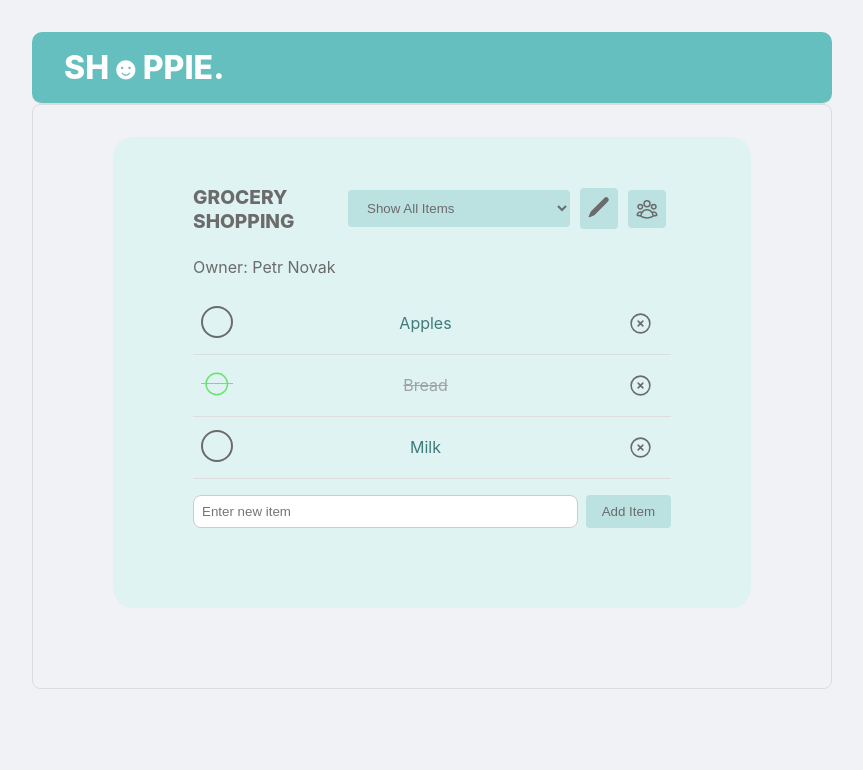
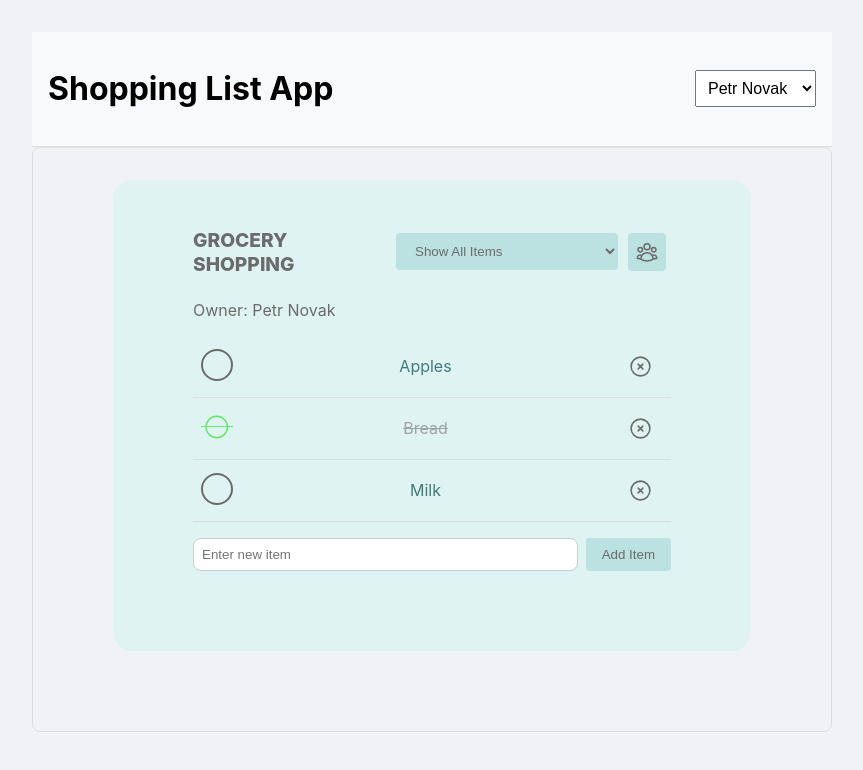
Before and after one commit to SilviaKocianova/SHOPPIE-frontend, a React (Create React App) app: page / in a window 1280 px wide. Shown: the top 770 px of the page, without its empty margins (208-1071 px from the left). Built offline with nearby package versions, Linux system fonts and the light colour scheme.

Commit message:
members - selection (only half works ehm)

```diff
--- a/src/App.js
+++ b/src/App.js
@@ -1,7 +1,7 @@
 import React, { useState } from 'react';
 import './App.css';
-import Header from './components/Header/Header.js';
-import ShoppingListDetail from './components/ShoppingListDetail/ShoppingListDetail.js';
+import Header from './components/Header/Header';
+import ShoppingListDetail from './components/ShoppingListDetail/ShoppingListDetail';
 
 function App() {
   const initialList = {
@@ -15,14 +15,23 @@ function App() {
   };
 
   const [shoppingList, setShoppingList] = useState(initialList);
-  const [user, setUser] = useState({ name: 'Petr Novak', isOwner: true });
   const [members, setMembers] = useState([
     { id: 'member1', name: 'Petr Novak' },
     { id: 'member2', name: 'Anna Smith' },
   ]);
+  const [currentUser, setCurrentUser] = useState(members[0]);
+
+  const handleUserChange = (memberId) => {
+    const selectedMember = members.find((member) => member.id === memberId);
+    setCurrentUser(selectedMember);
+  };
 
   const handleEditName = (newName) => {
-    setShoppingList({ ...shoppingList, name: newName });
+    if (currentUser.isOwner) {
+      setShoppingList({ ...shoppingList, name: newName });
+    } else {
+      alert('Only the owner can edit the name of the shopping list.');
+    }
   };
 
   const handleAddItem = (newItem) => {
@@ -35,46 +44,40 @@ function App() {
   const handleRemoveItem = (itemId) => {
     setShoppingList({
       ...shoppingList,
-      items: shoppingList.items.filter(item => item.id !== itemId),
+      items: shoppingList.items.filter((item) => item.id !== itemId),
     });
   };
 
   const handleMarkAsResolved = (itemId) => {
     setShoppingList({
       ...shoppingList,
-      items: shoppingList.items.map(item =>
+      items: shoppingList.items.map((item) =>
         item.id === itemId ? { ...item, resolved: !item.resolved } : item
       ),
     });
   };
 
-  const handleAddMember = (newMemberName) => {
-    const newMember = {
-      id: `member${Date.now()}`,
-      name: newMemberName,
-    };
+  const handleAddMember = (newMember) => {
     setMembers([...members, newMember]);
   };
 
   const handleRemoveMember = (memberId) => {
-    setMembers(members.filter(member => member.id !== memberId));
+    setMembers(members.filter((member) => member.id !== memberId));
   };
-
-  const appName = "SH☻PPIE.";
 
   return (
     <div className="App">
-      <Header appName={appName} user={user} onEditName={handleEditName} />
+      <Header user={currentUser} onUserChange={handleUserChange} members={members} />
       <ShoppingListDetail
         list={shoppingList}
-        user={user}
+        user={currentUser}
         members={members}
         onAddItem={handleAddItem}
         onRemoveItem={handleRemoveItem}
         onMarkAsResolved={handleMarkAsResolved}
         onEditName={handleEditName}
         onAddMember={handleAddMember}
-        onRemoveMember={handleRemoveMember} // Pass remove member handler here
+        onRemoveMember={handleRemoveMember}
       />
     </div>
   );
--- a/src/components/Header/Header.css
+++ b/src/components/Header/Header.css
@@ -21,3 +21,17 @@
     margin: 0;
 
   }
+
+  .app-header {
+    display: flex;
+    justify-content: space-between;
+    align-items: center;
+    padding: 1rem;
+    background-color: #f8f9fa;
+    border-bottom: 1px solid #dee2e6;
+  }
+
+  .member-select {
+    padding: 0.5rem;
+    font-size: 1rem;
+  }
--- a/src/components/Header/Header.js
+++ b/src/components/Header/Header.js
@@ -2,32 +2,37 @@ import React from 'react';
 import PropTypes from 'prop-types';
 import './Header.css';
 
-const Header = ({ appName, user, onEditName }) => {
-  const handleEdit = () => {
-    const newName = prompt('Enter new name:');
-    if (newName && newName.trim() !== '') {
-      onEditName(newName);
-    } else {
-      alert('List name cannot be empty');
-    }
-  };
-
+const Header = ({ currentUser, members, onUserChange }) => {
   return (
-    <header className="header">
-      <div className="header-title-section">
-        <h1 className="header-title">{appName}</h1>
-      </div>
+    <header className="app-header">
+      <h1>Shopping List App</h1>
+      <select
+        className="member-select"
+        value={currentUser?.id || ''}
+        onChange={(e) => onUserChange(e.target.value)}
+      >
+        {members.map((member) => (
+          <option key={member.id} value={member.id}>
+            {member.name}
+          </option>
+        ))}
+      </select>
     </header>
   );
 };
 
 Header.propTypes = {
-  appName: PropTypes.string.isRequired,
-  user: PropTypes.shape({
+  currentUser: PropTypes.shape({
+    id: PropTypes.string.isRequired,
     name: PropTypes.string.isRequired,
-    isOwner: PropTypes.bool.isRequired,
-  }).isRequired,
-  onEditName: PropTypes.func.isRequired,
+  }),
+  members: PropTypes.arrayOf(
+    PropTypes.shape({
+      id: PropTypes.string.isRequired,
+      name: PropTypes.string.isRequired,
+    })
+  ).isRequired,
+  onUserChange: PropTypes.func.isRequired,
 };
 
 export default Header;
--- a/src/components/ShoppingListDetail/ShoppingListDetail.js
+++ b/src/components/ShoppingListDetail/ShoppingListDetail.js
@@ -105,7 +105,7 @@ const ShoppingListDetail = ({ list, user, members, onAddItem, onRemoveItem, onMa
               <ShoppingListMembers
                 members={members}
                 onAddMember={onAddMember}
-                onRemoveMember={onRemoveMember} // Pass down remove member handler here
+                onRemoveMember={onRemoveMember}
               />
               {!user?.isOwner && (
                 <button className="leave-list-button" onClick={handleLeaveList}>
@@ -133,9 +133,10 @@ ShoppingListDetail.propTypes = {
     ).isRequired,
   }).isRequired,
   user: PropTypes.shape({
+    id: PropTypes.string.isRequired,
     name: PropTypes.string.isRequired,
     isOwner: PropTypes.bool.isRequired,
-  }).isRequired,
+  }),
   members: PropTypes.arrayOf(
     PropTypes.shape({
       id: PropTypes.string.isRequired,
@@ -147,7 +148,7 @@ ShoppingListDetail.propTypes = {
   onMarkAsResolved: PropTypes.func.isRequired,
   onEditName: PropTypes.func.isRequired,
   onAddMember: PropTypes.func.isRequired,
-  onRemoveMember: PropTypes.func.isRequired, // Add prop type for remove member
+  onRemoveMember: PropTypes.func.isRequired,
 };
 
 export default ShoppingListDetail;
--- a/src/components/ShoppingListMembers/ShoppingListMembers.js
+++ b/src/components/ShoppingListMembers/ShoppingListMembers.js
@@ -1,10 +1,22 @@
-import React from 'react';
+import React, { useState } from 'react';
 import PropTypes from 'prop-types';
 import './ShoppingListMembers.css';
 
 const ShoppingListMembers = ({ members, onAddMember, onRemoveMember }) => {
+  const [newMember, setNewMember] = useState('');
+
+  const handleAddMember = () => {
+    if (newMember.trim() !== '') {
+      onAddMember({ id: `member${Date.now()}`, name: newMember });
+      setNewMember('');
+    } else {
+      alert('Member name cannot be empty');
+    }
+  };
+
   return (
     <div className="shopping-list-members">
+      <h3>List Members</h3>
       <ul>
         {members.map(member => (
           <li key={member.id}>
@@ -13,16 +25,26 @@ const ShoppingListMembers = ({ members, onAddMember, onRemoveMember }) => {
           </li>
         ))}
       </ul>
-      <button onClick={() => {
-        const newMember = prompt('Enter new member name:');
-        if (newMember) onAddMember(newMember);
-      }}>Add Member</button>
+      <div className="add-member-section">
+        <input
+          type="text"
+          value={newMember}
+          onChange={(e) => setNewMember(e.target.value)}
+          placeholder="Enter new member name"
+        />
+        <button onClick={handleAddMember}>Add Member</button>
+      </div>
     </div>
   );
 };
 
 ShoppingListMembers.propTypes = {
-  members: PropTypes.array.isRequired,
+  members: PropTypes.arrayOf(
+    PropTypes.shape({
+      id: PropTypes.string.isRequired,
+      name: PropTypes.string.isRequired,
+    })
+  ).isRequired,
   onAddMember: PropTypes.func.isRequired,
   onRemoveMember: PropTypes.func.isRequired,
 };
```
